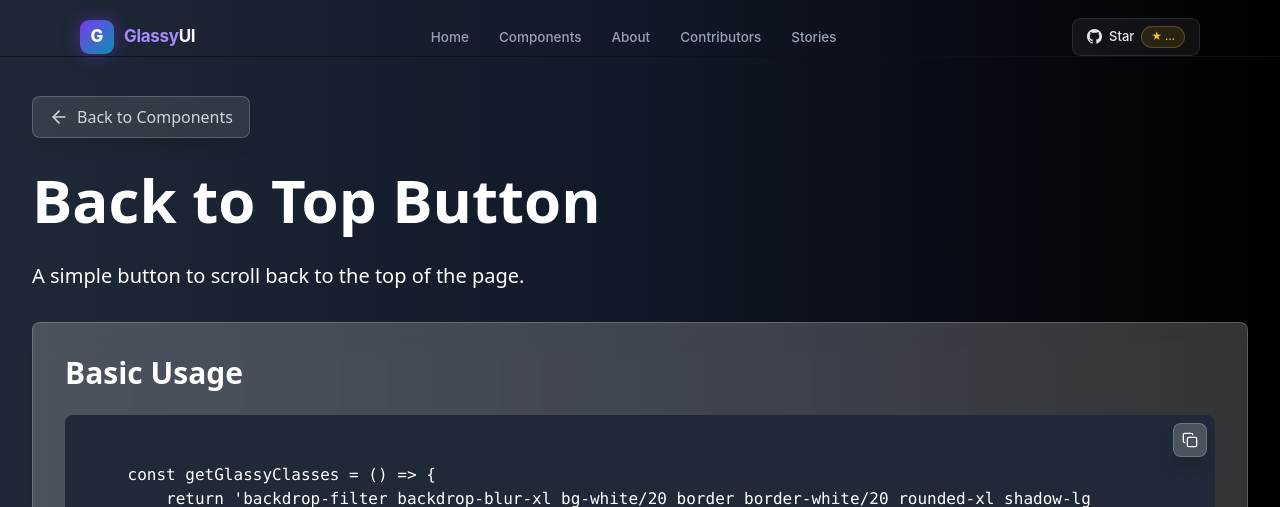
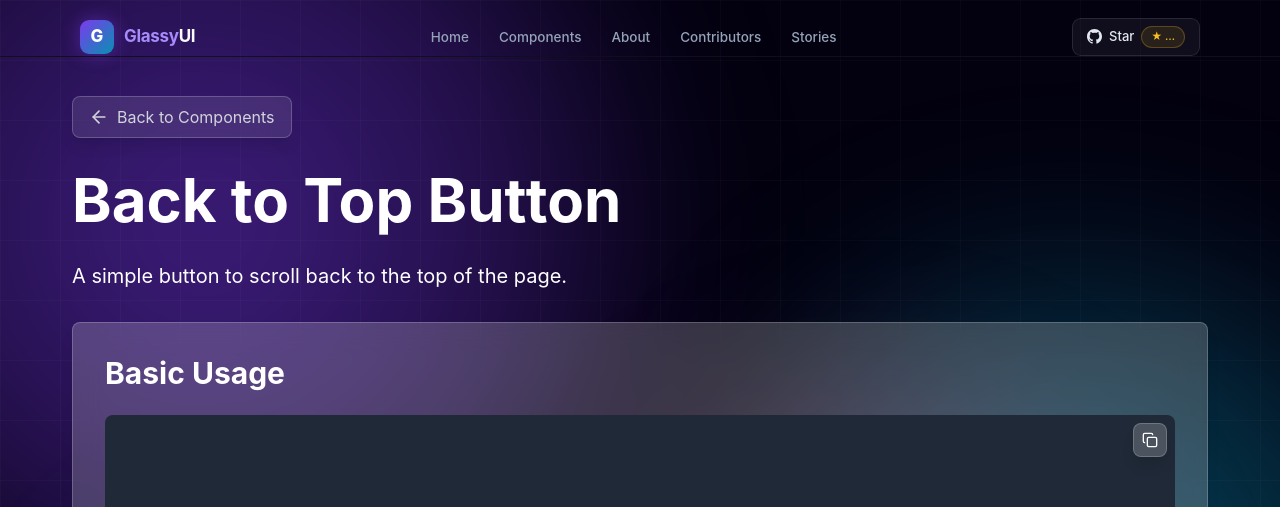
Before and after one commit to Jaishree2310/GlassyUI-Components, a React (Create React App) app: page /back-to-top-details in a window 1280 px wide. Shown: the top 507 px of the page. Built offline with nearby package versions, Linux system fonts and the light colour scheme; no server answers.

Commit message:
fix(BackToTopDetailsPage): replace gray gradient bg with PageShell

```diff
--- a/src/components/BackToTopDetailsPage.tsx
+++ b/src/components/BackToTopDetailsPage.tsx
@@ -1,7 +1,7 @@
 import React, { useState } from 'react';
 import { useNavigate } from 'react-router-dom';
 import { ArrowLeft, Copy, Check } from 'lucide-react';
-import BackToTopButton from './BackToTop';
+import PageShell from './PageShell';
 
 const BackToTopDetailsPage: React.FC = () => {
   const navigate = useNavigate();
@@ -42,9 +42,7 @@ const BackToTopDetailsPage: React.FC = () => {
   );
 
   const backToTopCode = `
-    const getGlassyClasses = () => {
-        return 'backdrop-filter backdrop-blur-xl bg-white/20 border border-white/20 rounded-xl shadow-lg transition-all duration-300 max-sm:px-0';
-    };
+
 
     function BackToTopButton() {
   const handleScroll = () => {
@@ -63,8 +61,7 @@ const BackToTopDetailsPage: React.FC = () => {
 }`;
 
   return (
-    <div className='min-h-screen pt-24 px-8 pb-8 font-sans bg-gradient-to-r from-gray-800 via-gray-900 to-black text-white relative'>
-      <div className='relative z-10'>
+    <PageShell>
       <button
         onClick={() => navigate(-1)}
         className={`mb-8 flex items-center ${getGlassyClasses(10)} px-4 py-2 hover:bg-white/40 transition-all duration-300 text-gray-300`}
@@ -73,9 +70,7 @@ const BackToTopDetailsPage: React.FC = () => {
         Back to Components
       </button>
 
-        <h1 className='text-6xl font-bold mb-8 text-white'>
-          Back to Top Button
-        </h1>
+      <h1 className='text-6xl font-bold mb-8 text-white'>Back to Top Button</h1>
       <p className='text-xl mb-8 text-white'>
         A simple button to scroll back to the top of the page.
       </p>
@@ -138,8 +133,7 @@ const BackToTopDetailsPage: React.FC = () => {
           ↑
         </button>
       </div>
-      </div>
-    </div>
+    </PageShell>
   );
 };
 
```
Lines whose indentation alone changed are shown as unchanged.
